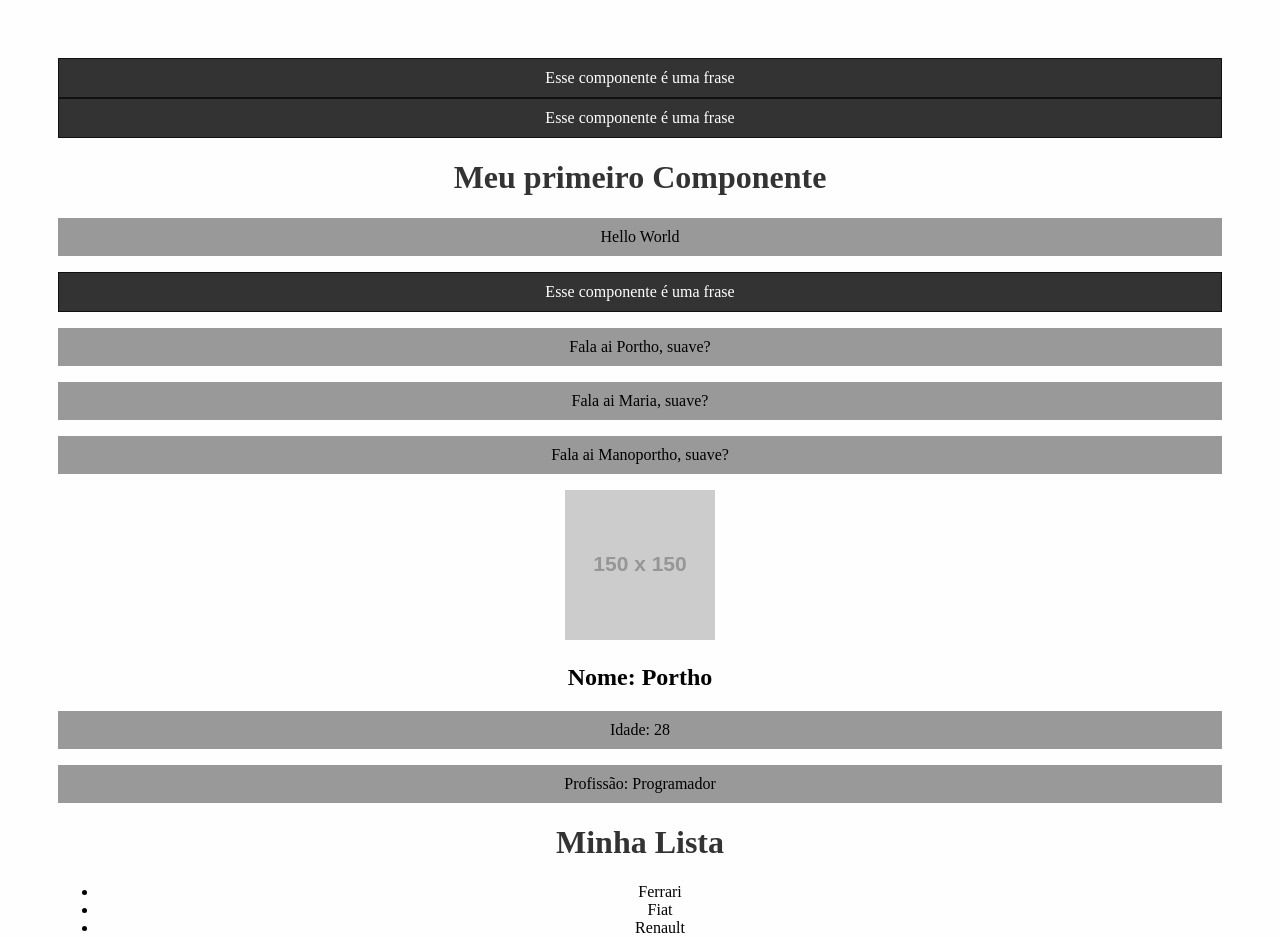
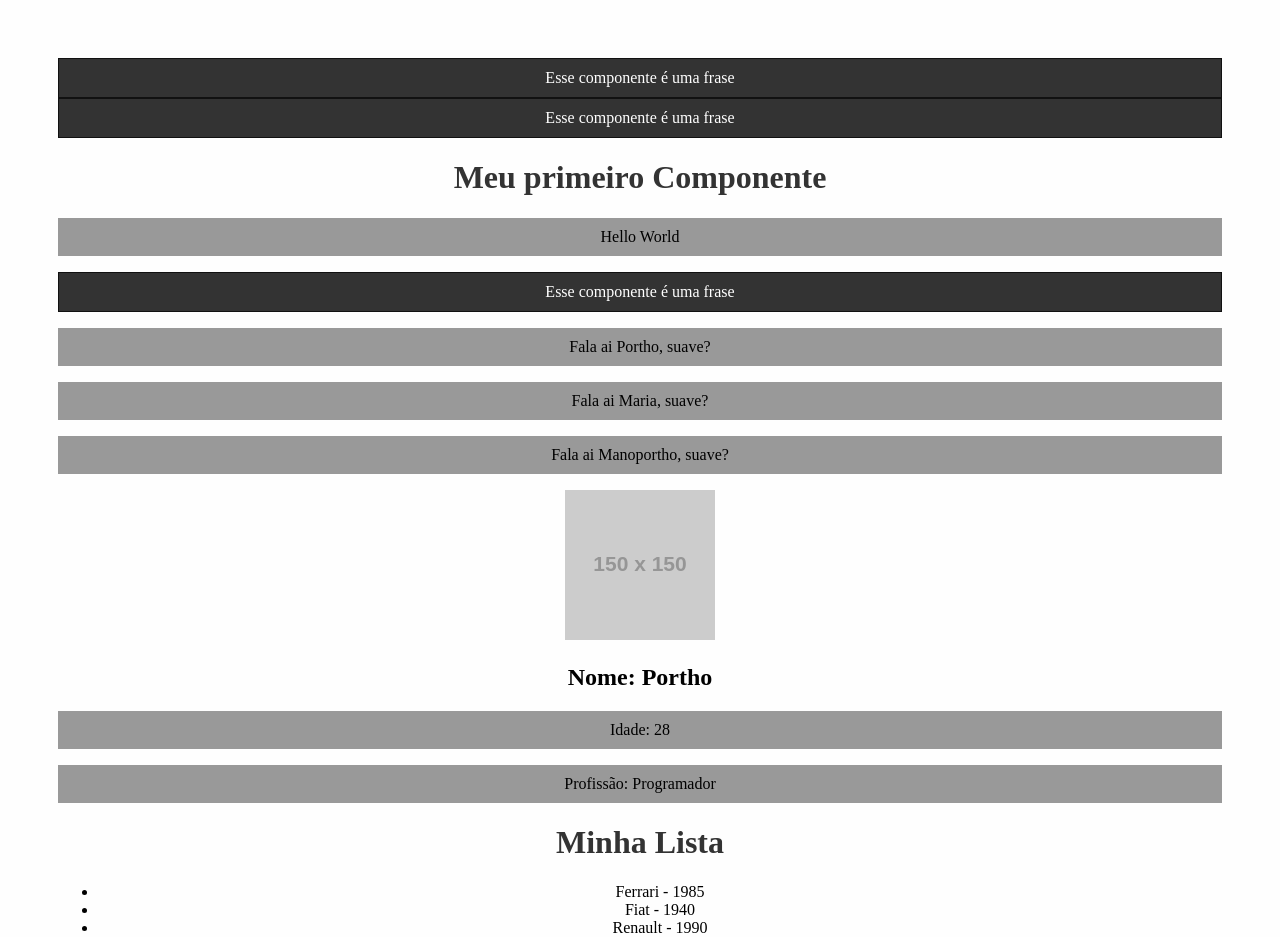
Before and after one commit to PorthoGamesBR/projeto-react-estudo, a React (Create React App) app: page / in a window 1280 px wide. Shown: the top 937 px of the page. Built offline with nearby package versions, Linux system fonts and the light colour scheme.

Commit message:
Adicionando propTypes e defaultProps

```diff
--- a/src/components/Item.js
+++ b/src/components/Item.js
@@ -1,7 +1,19 @@
-function Item(props) {
+import PropTypes from 'prop-types';
+
+function Item({ marca, ano_lancamento }) {
     return (
-        <li>{props.marca}</li>
+        <li>{marca} - {ano_lancamento}</li>
     )
 }
 
+Item.propTypes = {
+    marca: PropTypes.string.isRequired,
+    ano_lancamento: PropTypes.number,
+}
+
+Item.defaultProps = {
+    marca: "Default Marca",
+    ano_lancamento: 0,
+}
+
 export default Item
--- a/src/components/List.js
+++ b/src/components/List.js
@@ -5,9 +5,10 @@
         <>
             <h1>Minha Lista</h1>
             <ul>
-                <Item marca="Ferrari" />
-                <Item marca="Fiat" />
-                <Item marca="Renault" />
+                <Item marca="Ferrari" ano_lancamento={1985}/>
+                <Item marca="Fiat" ano_lancamento={1940}/>
+                <Item marca="Renault" ano_lancamento={1990}/>
+                <Item />
             </ul>
         </>
     )
```
